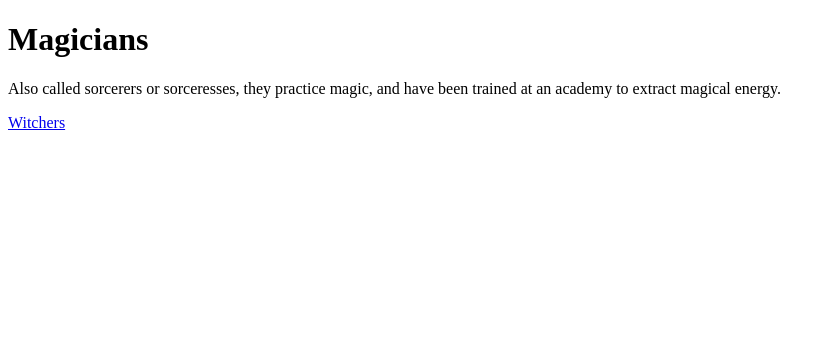
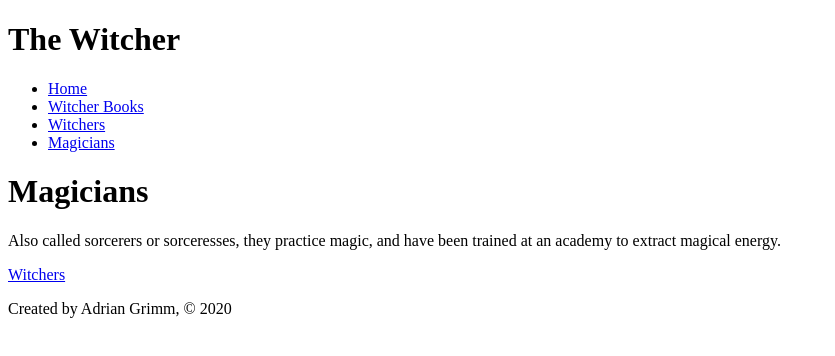
Before and after one commit to usmcamgrimm/witcher, a Gatsby site: page /magicians in a window 1280 px wide. Shown: the whole page, without its empty margins (0-835 px from the left). Built offline with nearby package versions, Linux system fonts and the light colour scheme; Gatsby itself is replaced by a stand-in of ours; a web font is replaced by a local one.

Commit message:
Components - header and footer

```diff
--- /dev/null
+++ b/src/components/footer.js
@@ -0,0 +1,9 @@
+import React from "react"
+
+export default () => {
+  return (
+    <footer>
+      <p>Created by Adrian Grimm, &copy; 2020</p>
+    </footer>
+  )
+}
--- /dev/null
+++ b/src/components/header.js
@@ -0,0 +1,26 @@
+import React from "react"
+import { Link } from "gatsby"
+
+export default () => {
+  return (
+    <header>
+      <h1>The Witcher</h1>
+      <nav>
+        <ul>
+          <li>
+            <Link to="/">Home</Link>
+          </li>
+          <li>
+            <Link to="/books">Witcher Books</Link>
+          </li>
+          <li>
+            <Link to="/witchers">Witchers</Link>
+          </li>
+          <li>
+            <Link to="/magicians">Magicians</Link>
+          </li>
+        </ul>
+      </nav>
+    </header>
+  )
+}
--- a/src/pages/books.js
+++ b/src/pages/books.js
@@ -1,9 +1,12 @@
 import React from "react"
 import { Link } from "gatsby"
+import Header from "../components/header"
+import Footer from "../components/footer"
 
 export default () => {
   return (
     <div>
+      <Header />
       <h1>The Witcher Books</h1>
       <p>Info on the Witcher books by Andrzej Sapkowski</p>
       <p>
@@ -12,6 +15,7 @@
       <p>
         <Link to="/magicians">Magicians</Link>
       </p>
+      <Footer />
     </div>
   )
 }
--- a/src/pages/index.js
+++ b/src/pages/index.js
@@ -1,14 +1,17 @@
 import React from "react"
 import { Link } from "gatsby"
+import Footer from "../components/footer"
+import Header from "../components/header"
 
 export default () => {
   return (
     <div>
-      <h1>The Witcher</h1>
+      <Header />
       <h2>Enter the world of The Witcher</h2>
       <p>
         Interested in the books? <Link to="/books">The Witcher books</Link>
       </p>
+      <Footer />
     </div>
   )
 }
--- a/src/pages/magicians.js
+++ b/src/pages/magicians.js
@@ -1,9 +1,12 @@
 import React from "react"
 import { Link } from "gatsby"
+import Header from "../components/header"
+import Footer from "../components/footer"
 
 export default () => {
   return (
     <div>
+      <Header />
       <h1>Magicians</h1>
       <p>
         Also called sorcerers or sorceresses, they practice magic, and have been
@@ -12,6 +15,7 @@
       <p>
         <Link to="/witchers">Witchers</Link>
       </p>
+      <Footer />
     </div>
   )
 }
--- a/src/pages/witchers.js
+++ b/src/pages/witchers.js
@@ -1,9 +1,12 @@
 import React from "react"
 import { Link } from "gatsby"
+import Header from "../components/header"
+import Footer from "../components/footer"
 
 export default () => {
   return (
     <div>
+      <Header />
       <h1>Witchers</h1>
       <h2>What is a "Witcher"?</h2>
       <p>
@@ -15,6 +18,7 @@
       <p>
         <Link to="/magicians">Magicians</Link>
       </p>
+      <Footer />
     </div>
   )
 }
```
